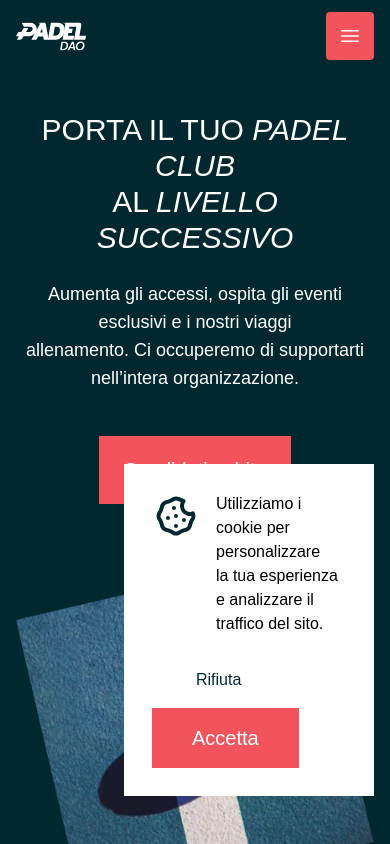
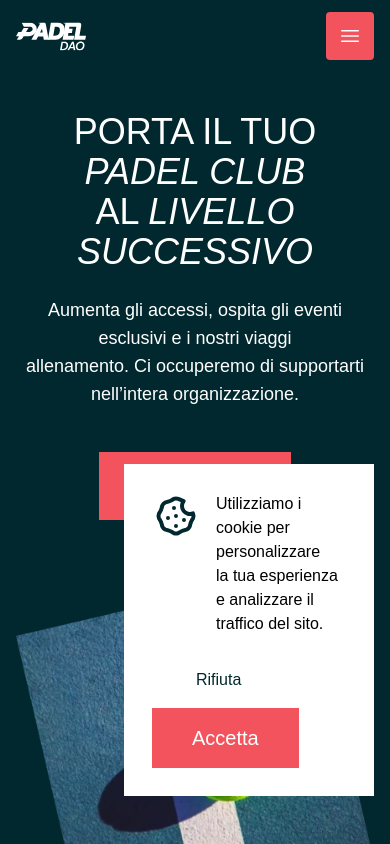
Before and after one commit to logix-software/frontend-assessment, a Nuxt app: page / in a window 390 px wide. Shown: the top 844 px of the page. Built offline with nearby package versions, Linux system fonts and the light colour scheme; a web font is replaced by a local one.

Commit message:
fix: hero section font responsive

```diff
--- a/pages/index.vue
+++ b/pages/index.vue
@@ -3,7 +3,7 @@
     <section class="mt-10 lg:mt-[174px]">
         <div class="">
             <div class="container">
-                <h1 class=" text-3xl md:text-5xl lg:text-[86px] text-white text-center  lg:!leading-[96px]">
+                <h1 class=" text-4xl md:text-5xl lg:text-[86px] text-white text-center  lg:!leading-[96px]">
                     PORTA IL TUO
                     <span class="italic font-medium relative">
                         PADEL CLUB
@@ -110,10 +110,10 @@
     </section>
 
     <!-- new era section -->
-    <section class="mt-[203px]">
+    <section class="mt-24 md:mt-[203px]">
         <div class="container">
             <div class="text-white">
-                <h4 class="text-6xl">PadelDAO: <br>
+                <h4 class="text-4xl md:text-5xl lg:text-6xl">PadelDAO: <br>
                     una nuova Era per il tuo Padel Club
                 </h4>
             </div>
```
